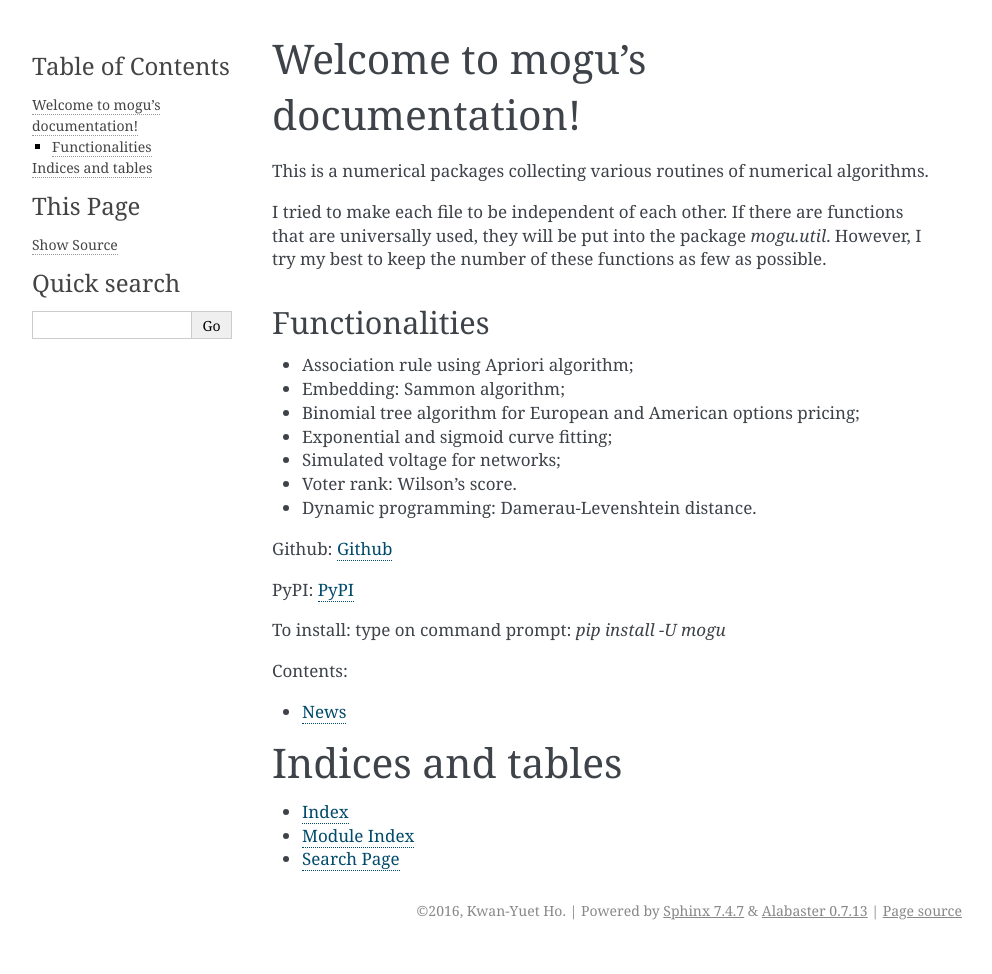
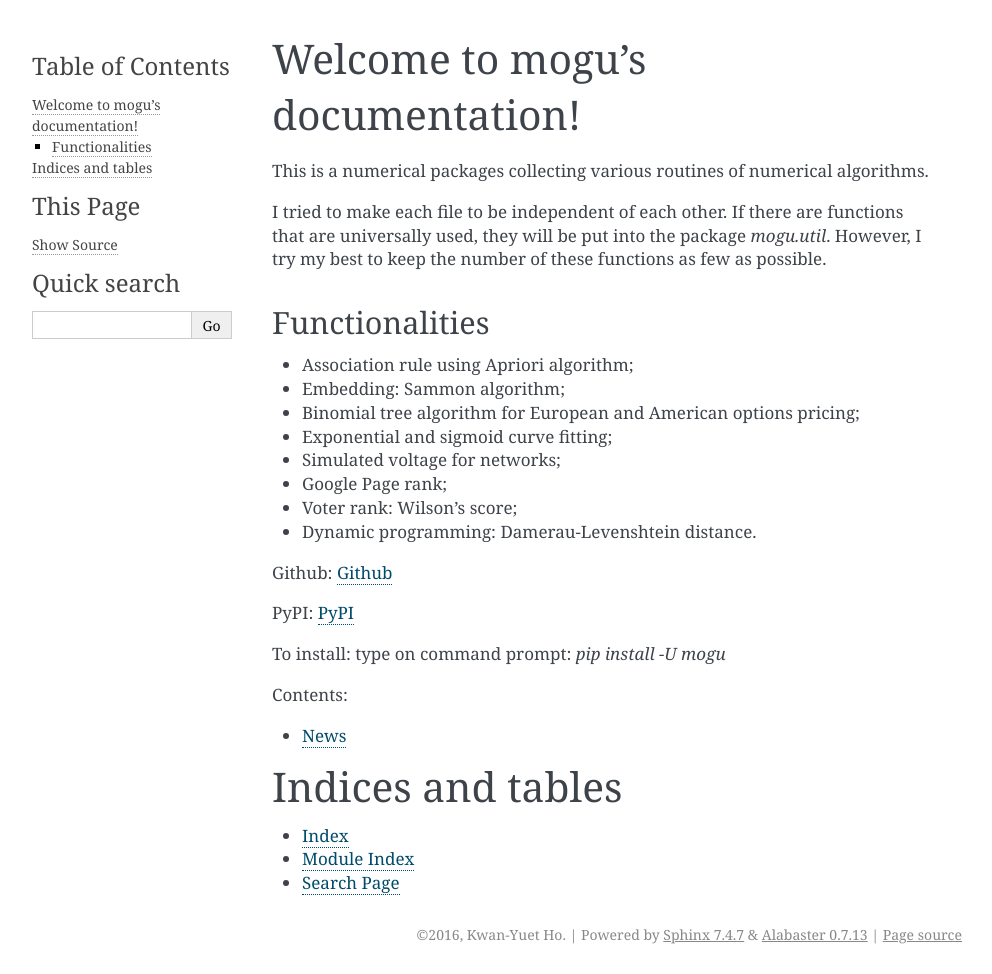
Before and after one commit to stephenhky/MoguNumerics, a Sphinx documentation site: the page built from docs/index.rst, in a window 1280 px wide. Shown: the whole page, without its empty margins (148-1140 px from the left). Built offline with Sphinx 7.4.7, drawn with Linux system fonts in a browser that asks for light colours; before the commit the page ends 950 px from its top, so only the background shows below that.

Commit message:
added back Google Page rank that was included in the package

```diff
--- a/docs/index.rst
+++ b/docs/index.rst
@@ -20,7 +20,8 @@ Functionalities
 * Binomial tree algorithm for European and American options pricing;
 * Exponential and sigmoid curve fitting;
 * Simulated voltage for networks;
-* Voter rank: Wilson's score.
+* Google Page rank;
+* Voter rank: Wilson's score;
 * Dynamic programming: Damerau-Levenshtein distance.
 
 Github: Github_
```
Also changed, not shown: README.md (+2 -1 lines).
